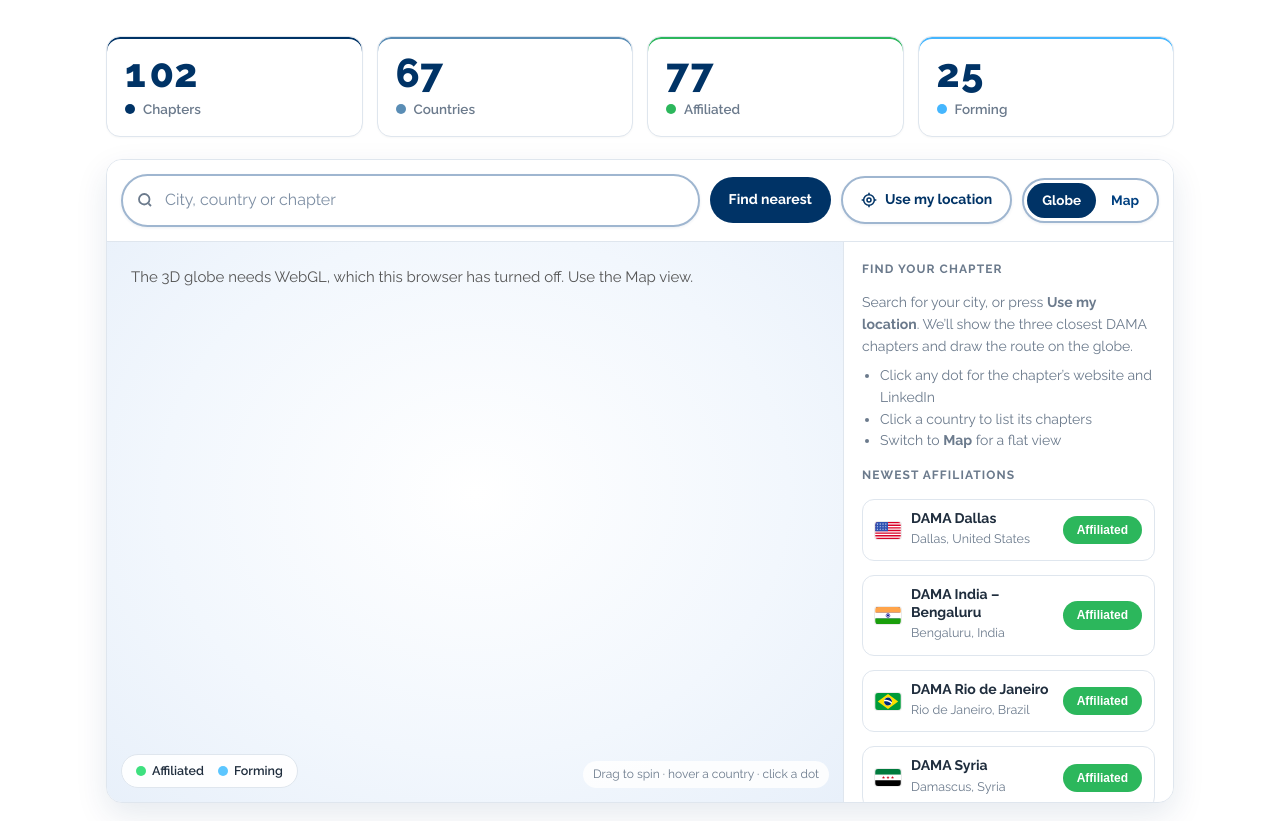
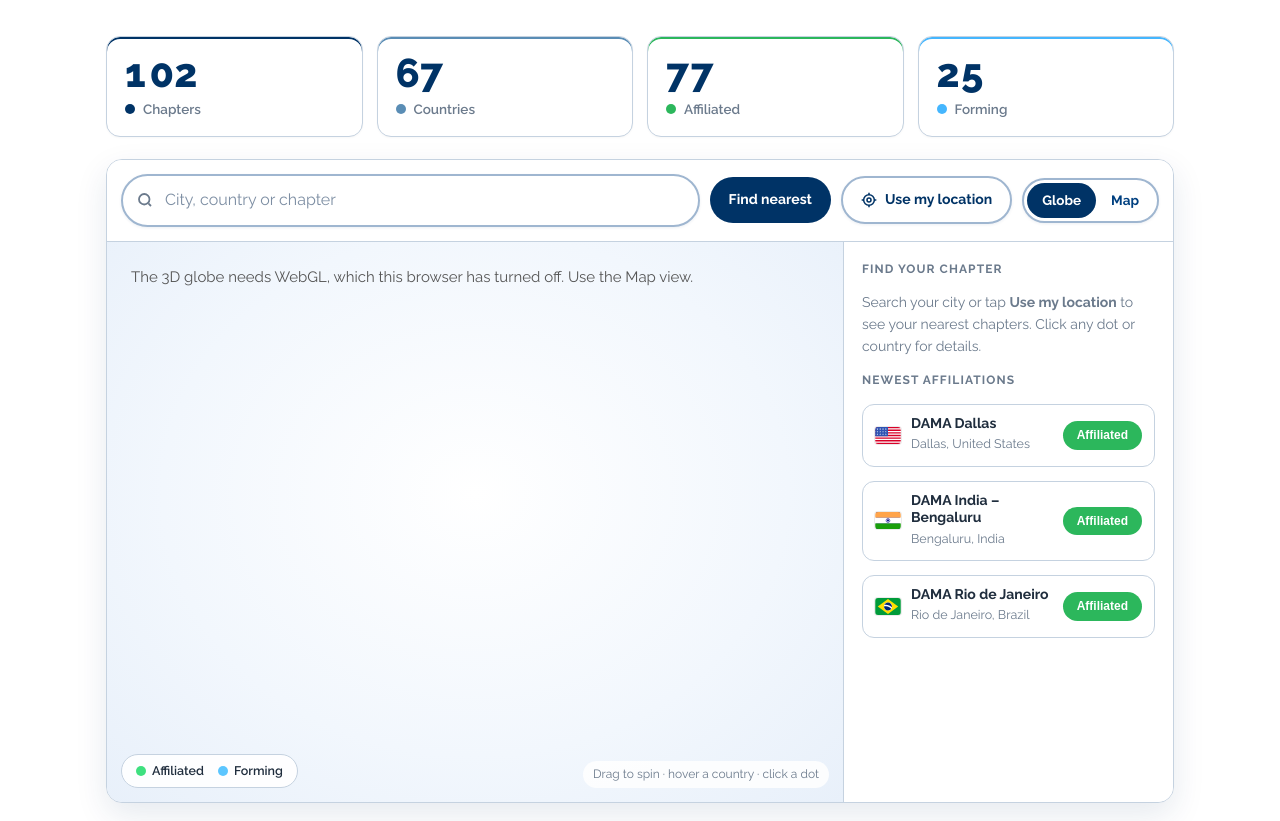
Before and after one commit to omarsaaeed/chapter-finder, a plain HTML site: page index.html in a window 1280 px wide. Drawn offline with nearby package versions, Linux system fonts and the light colour scheme.

Commit message:
No inner scroll in side panel, shorter text, darker borders

```diff
--- a/index.html
+++ b/index.html
@@ -675,7 +675,7 @@
 /* Layout: dama.org look (white page, navy table, Raleway). Finder card = search bar, then globe/map with a side panel; directory table below. Single light theme on purpose: dama.org is white. */
 :root{
   --navy:#003366; --navy2:#004080; --link:#5a8db5; --aff:#2cb75c; --form:#45b6fe; --you:#f28c28;
-  --ink:#1f2d3d; --text:#555555; --muted:#6b7a8c; --line:#dfe6ee; --alt:#e6f0ff; --bg:#ffffff; --soft:#f4f7fb;
+  --ink:#1f2d3d; --text:#555555; --muted:#6b7a8c; --line:#c5d2e0; --alt:#e6f0ff; --bg:#ffffff; --soft:#f4f7fb;
   --shadow:0 12px 32px rgba(0,51,102,.10);
   --f:"Raleway","Helvetica Neue",Arial,sans-serif; --f-table:Arial,"Helvetica Neue",sans-serif;
   color-scheme:light;
@@ -836,6 +836,7 @@
   .hint{display:none}
 }
 
+@media (min-width:861px){.viz{height:560px;align-self:start}.side{max-height:none;overflow:visible}}
 /* embed mode for dama.org: only stats + finder; dama.org keeps its own intro and table */
 .note,.intro>p,.dir{display:none!important}
 .intro{padding-block:6px 10px}
@@ -935,7 +936,7 @@
   if(cty&&!sel){const l=cty.properties.ch;h+=`<h2>Chapters in ${esc(cty.properties.name)} (${l.length})</h2>`+l.map(c=>`<button type="button" class="near" data-id="${c.id}">${flag(c.i)}<span><b>${esc(c.n)}</b><small>${esc(c.y)}${c.s?', '+esc(c.s):''}</small></span>${pill(c)}</button>`).join('')}
   if(sel){h+=`<h2>Selected chapter</h2>${card(sel,true)}`}
   if(nearest.length){h+=`<h2>${you?'Closest to '+esc(you.label):'Closest chapters'}</h2>`+nearest.map(x=>`<button type="button" class="near" data-id="${x.c.id}">${flag(x.c.i)}<span><b>${esc(x.c.n)}</b><small>${esc(x.c.y)}, ${esc(x.c.c)}</small></span><span class="km">${km(x.d)}</span></button>`).join('')}
-  if(!sel&&!nearest.length&&!cty){h=`<h2>Find your chapter</h2><div class="empty-side">Search for your city, or press <b>Use my location</b>. We’ll show the three closest DAMA chapters and draw the route on the globe.<ul><li>Click any dot for the chapter’s website and LinkedIn</li><li>Click a country to list its chapters</li><li>Switch to <b>Map</b> for a flat view</li></ul></div><h2>Newest affiliations</h2>`+['DAMA Dallas','DAMA India – Bengaluru','DAMA Rio de Janeiro','DAMA Syria'].map(n=>CHAPTERS.find(c=>c.n===n)).filter(Boolean).map(c=>`<button type="button" class="near" data-id="${c.id}">${flag(c.i)}<span><b>${esc(c.n)}</b><small>${esc(c.y)}, ${esc(c.c)}</small></span>${pill(c)}</button>`).join('')}
+  if(!sel&&!nearest.length&&!cty){h=`<h2>Find your chapter</h2><div class="empty-side">Search your city or tap <b>Use my location</b> to see your nearest chapters. Click any dot or country for details.</div><h2>Newest affiliations</h2>`+['DAMA Dallas','DAMA India – Bengaluru','DAMA Rio de Janeiro'].map(n=>CHAPTERS.find(c=>c.n===n)).filter(Boolean).map(c=>`<button type="button" class="near" data-id="${c.id}">${flag(c.i)}<span><b>${esc(c.n)}</b><small>${esc(c.y)}, ${esc(c.c)}</small></span>${pill(c)}</button>`).join('')}
   side.innerHTML=h; side.querySelectorAll('.near').forEach(b=>b.onclick=()=>select(CHAPTERS[+b.dataset.id]));
 }
 const card=(c,s)=>`<div class="chap${s?' sel':''}"><h3>${flag(c.i)}${esc(c.n)}</h3><div class="where">${esc([c.y,c.s,c.c].filter(Boolean).join(', '))}</div><div class="row">${pill(c)}${c.dist!=null?`<span style="font-size:13px;color:var(--muted)">${km(c.dist)} away</span>`:''}</div><div class="row">${links(c)}</div></div>`;
```
